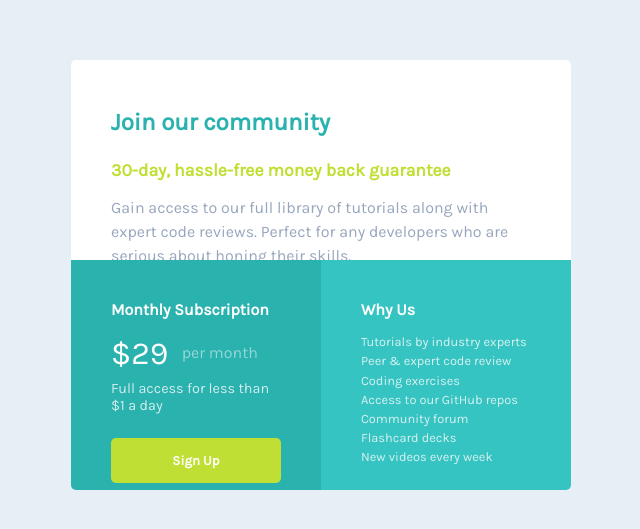
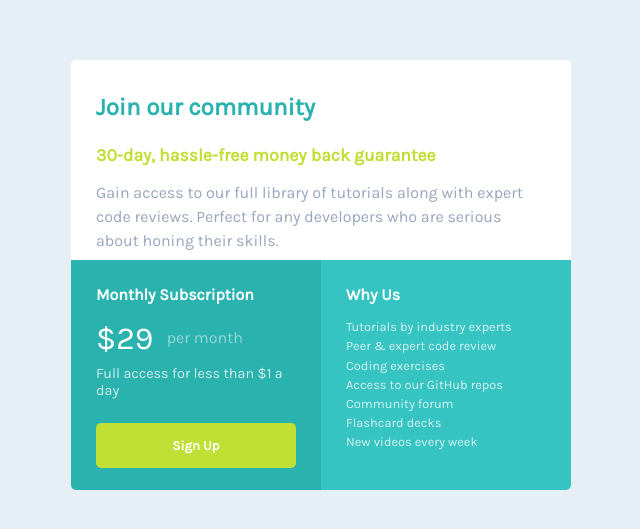
Before and after one commit to cReedJke/Single-price-grid-component-master, a plain HTML site: page index.html in a window 1280 px wide. Shown: the part 125-654 px from the top of the page, without its empty margins (319-959 px from the left). Drawn offline with Linux system fonts and the light colour scheme.

Commit message:
Padding update

```diff
--- a/style.css
+++ b/style.css
@@ -120,14 +120,12 @@ section {
     grid-template-columns: repeat(2, minmax(250px, 16vw));
   }
 
-  section {
-    padding: 2.5rem;
-  }
 
   .description {
     grid-column: 1/3;
     background-color: white;
     border-radius: 5px 5px 0 0;
+    padding: 5%;
   }
 
   .description h1 {
@@ -156,6 +154,7 @@ section {
     background-color: hsl(179, 62%, 43%);
     color: rgb(253, 253, 253);
     border-bottom-left-radius: 5px;
+    padding: 10%;
   }
 
   .price h2 {
@@ -199,6 +198,7 @@ section {
     background-color: hsl(179, 57%, 49%);
     color: rgb(253, 253, 253);
     border-bottom-right-radius: 5px;
+    padding: 10%;
   }
 
   .benefits h2 {
```
